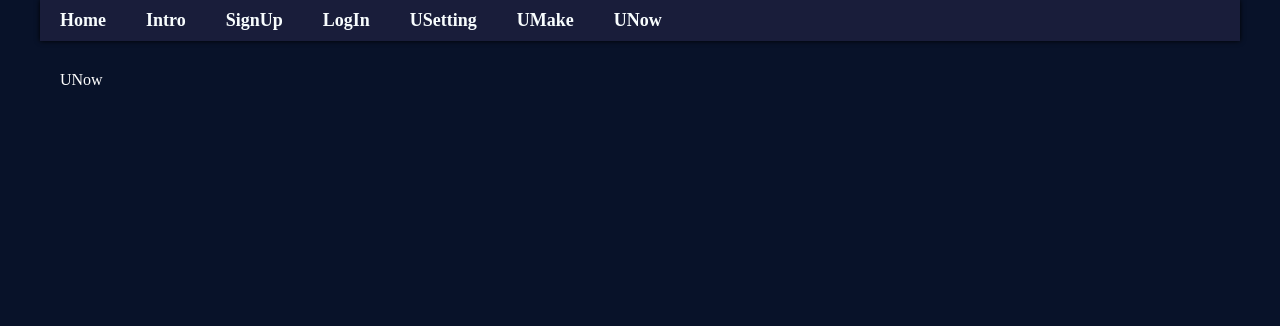
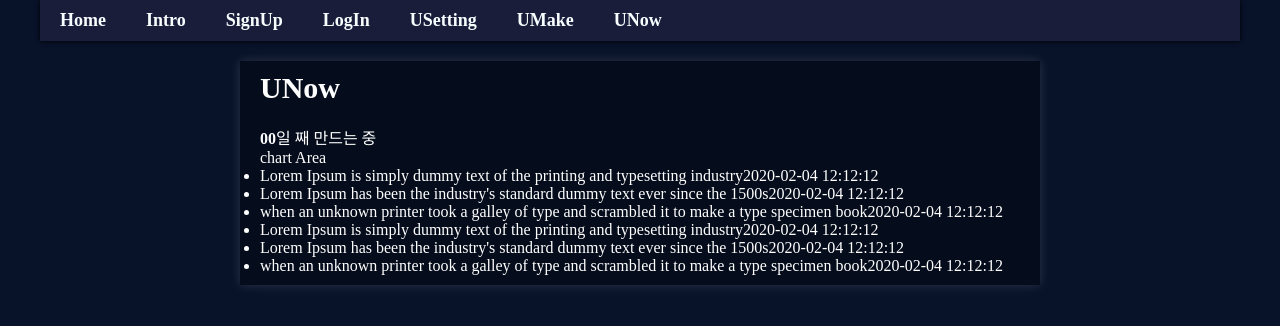
Before and after one commit to doakuma/uHavit, a React (Create React App) app in the folder uhavit/: page /UNow in a window 1280 px wide. Shown: the top 326 px of the page. Built offline with nearby package versions, Linux system fonts and the light colour scheme.

Commit message:
commit message test

```diff
--- a/uhavit/src/components/Button.jsx
+++ b/uhavit/src/components/Button.jsx
@@ -21,7 +21,7 @@ Button.propTypes = {
     theme: PropTypes.string,
     /** Button onClick function */
     action: PropTypes.func,
-    /** Button Text */
+    /** Button Text string */
     title: PropTypes.string
 }
 
--- a/uhavit/src/components/Input.jsx
+++ b/uhavit/src/components/Input.jsx
@@ -5,10 +5,9 @@ import PropTypes from 'prop-types';
 /** Input */
 const Input = (props) => {
     return(
-        <div className="form-group">
+        <div css={style}>
             <label htmlFor={props.name} className="form-label">{props.title}</label>
             <input
-                css={style}
                 className="form-input"
                 id={props.id}
                 name={props.name}
@@ -38,9 +37,16 @@ Input.defaultProps = {
 }
 
 const style = css`
-    padding: 5px 10px;
-    border: 1px solid #ececec;
-    color: #fff;
+    display: flex;
+    align-items: center;
+    flex-wrap: wrap;
+    padding: 5px 0;
+
+    & input {
+        padding: 5px 10px;
+        border: 1px solid #ececec;
+        color: #fff;
+    }
 `
 
 export default Input;
--- a/uhavit/src/container/Container.jsx
+++ b/uhavit/src/container/Container.jsx
@@ -14,8 +14,11 @@ const Container = (props) => {
 const contStyle = css`
     margin: 20px auto 0;
     padding: 10px 20px;
-    width: 1200px;
+    width: 800px;
     color: #fff;
+    background: rgba(0,0,0,0.35);
+    border-radius 5px;
+    box-shadow: 0 0 10px rgba(255,255,255,0.15);
 `;
 
 export default Container;
--- a/uhavit/src/view/uNow/uNow.js
+++ b/uhavit/src/view/uNow/uNow.js
@@ -1,14 +1,72 @@
 import React, { Component }from 'react';
 import Container from '../../container/Container';
+import Title from '../../components/Title';
+import List from '../../components/List';
 
-class UNow extends Component {
-    render() {
-        return(
-            <Container>
-                UNow
-            </Container>
-        )
-    }
+const UNow = (props) => {
+
+const dummy = {
+	makeDuration: true,
+	makeDurDate: '00',
+	makeCmtList: [
+        {
+            makeCmtId: '0',
+            makeComment: 'Lorem Ipsum is simply dummy text of the printing and typesetting industry',
+            makeCmtDate: '2020-02-04 12:12:12'
+        },
+        {
+            makeCmtId: '1',
+            makeComment: 'Lorem Ipsum has been the industry\'s standard dummy text ever since the 1500s',
+            makeCmtDate: '2020-02-04 12:12:12'
+        },
+        {
+            makeCmtId: '2',
+            makeComment: 'when an unknown printer took a galley of type and scrambled it to make a type specimen book',
+            makeCmtDate: '2020-02-04 12:12:12'
+        },
+        {
+            makeCmtId: '3',
+            makeComment: 'Lorem Ipsum is simply dummy text of the printing and typesetting industry',
+            makeCmtDate: '2020-02-04 12:12:12'
+        },
+        {
+            makeCmtId: '4',
+            makeComment: 'Lorem Ipsum has been the industry\'s standard dummy text ever since the 1500s',
+            makeCmtDate: '2020-02-04 12:12:12'
+        },
+        {
+            makeCmtId: '5',
+            makeComment: 'when an unknown printer took a galley of type and scrambled it to make a type specimen book',
+            makeCmtDate: '2020-02-04 12:12:12'
+        },
+	],
+	makeDurList: [
+		{
+			makeDurId: '00',
+			makeDuration: true,
+			makeDurDate: '00',
+			makeDurAmount: '00' // makeEndDate - makeStartDate
+		}
+	]
+}
+    return (
+        <Container>
+            <Title
+                level={2}
+                text="UNow"
+            />
+            <div>
+                <strong>00</strong>일 째 만드는 중
+            </div>
+            <div>chart Area</div>
+            <div>
+                <List
+                    list={dummy.makeCmtList}
+                />
+            </div>
+
+        </Container>
+    )
 }
 
 export default UNow;
--- a/uhavit/src/view/uSetting/uSetting.js
+++ b/uhavit/src/view/uSetting/uSetting.js
@@ -1,4 +1,6 @@
-import React, { useState }from 'react';
+/** @jsx jsx */
+import React, { useState } from 'react';
+import { jsx, css } from '@emotion/core';
 import Container from '../../container/Container';
 import Title from '../../components/Title';
 import Input from '../../components/Input';
@@ -25,7 +27,7 @@ const USetting = () => {
         })
     }
 
-    const confirmLogin = (e) => {
+    const confirmSetup = (e) => {
         e.preventDefault();
         console.log(setInfo)
     }
@@ -33,7 +35,9 @@ const USetting = () => {
         <Container>
             <Title level={2} text="uSetting"/>
 
-            <form>
+            <form
+                onSubmit={confirmSetup}
+                css={setStyle}>
                 <Input
                     title="What U want"
                     id="uWant"
@@ -71,4 +75,26 @@ const USetting = () => {
 
 }
 
+const setStyle = css`
+
+    & div {
+        margin: 20px 0 0;
+        justify-content: center;
+
+        &:first-child {
+            margin: 0;
+        }
+    }
+    & label {
+        display: block;
+        width: 100%;
+        margin: 0 0 10px;
+        text-align: center;
+    }
+    & button {
+        margin: 20px 0 0;
+        width: 100%;
+    }
+`;
+
 export default USetting;
```
Also changed, not shown: uhavit/src/components/Toast.jsx (added, +11 -0 lines).
